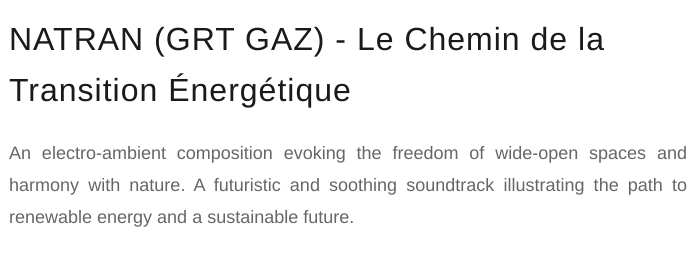
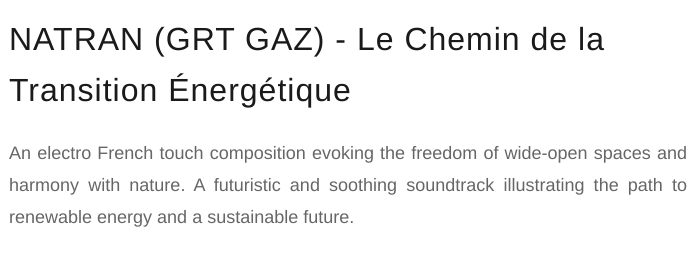
Before and after one commit to julienserie/Losanj.lab, a plain HTML site: page index.html in a window 1280 px wide. Shown: the part 3280-3541 px from the top of the page, 292-983 px from the left. Drawn offline with Linux system fonts and the light colour scheme.

Commit message:
Update NATRAN description: electro-ambiante to French touch - FR: 'électro French touch' instead of 'électro-ambiante' - EN: 'electro French touch' instead of 'electro-ambient'

```diff
--- a/index.html
+++ b/index.html
@@ -121,7 +121,7 @@
                 <div class="project-info">
                     <h3>NATRAN (GRT GAZ) - Le Chemin de la Transition Énergétique</h3>
                     <p class="project-description" data-i18n="project3.description">
-                        Une composition électro-ambiante qui évoque la liberté des grands espaces et
+                        Une composition électro French touch qui évoque la liberté des grands espaces et
                         l'harmonie avec la nature. Une bande-son futuriste et apaisante pour illustrer
                         le chemin vers l'énergie renouvelable et un avenir durable.
                     </p>
--- a/translations.js
+++ b/translations.js
@@ -31,7 +31,7 @@ const translations = {
         'project2.link': 'Voir la publicité sur YouTube',
 
         // Project 3: NATRAN
-        'project3.description': "Une composition électro-ambiante qui évoque la liberté des grands espaces et l'harmonie avec la nature. Une bande-son futuriste et apaisante pour illustrer le chemin vers l'énergie renouvelable et un avenir durable.",
+        'project3.description': "Une composition électro French touch qui évoque la liberté des grands espaces et l'harmonie avec la nature. Une bande-son futuriste et apaisante pour illustrer le chemin vers l'énergie renouvelable et un avenir durable.",
         'project3.tag1': 'Electro',
         'project3.tag2': 'Ambient',
         'project3.tag3': 'Nature',
@@ -84,7 +84,7 @@ const translations = {
         'project2.link': 'Watch the ad on YouTube',
 
         // Project 3: NATRAN
-        'project3.description': "An electro-ambient composition evoking the freedom of wide-open spaces and harmony with nature. A futuristic and soothing soundtrack illustrating the path to renewable energy and a sustainable future.",
+        'project3.description': "An electro French touch composition evoking the freedom of wide-open spaces and harmony with nature. A futuristic and soothing soundtrack illustrating the path to renewable energy and a sustainable future.",
         'project3.tag1': 'Electro',
         'project3.tag2': 'Ambient',
         'project3.tag3': 'Nature',
```
